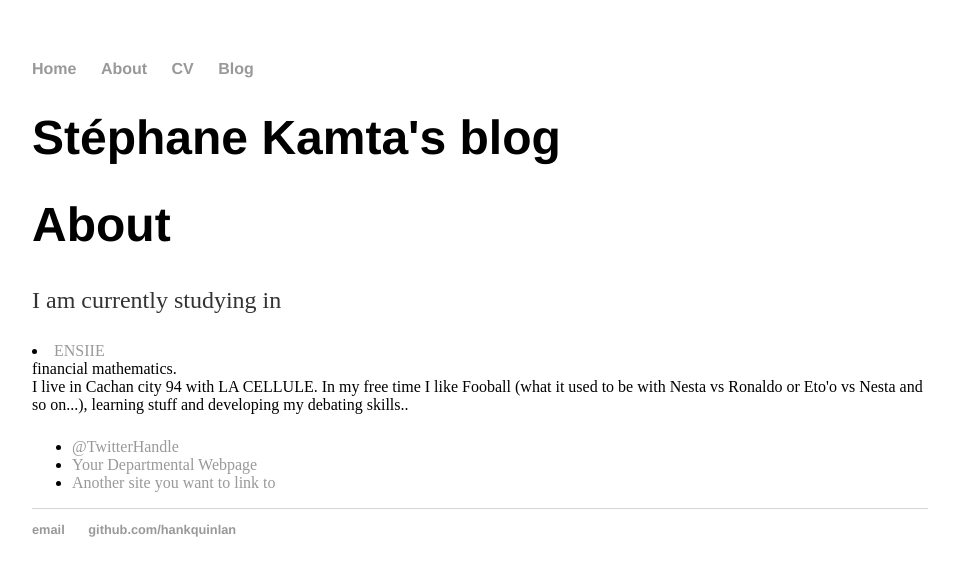
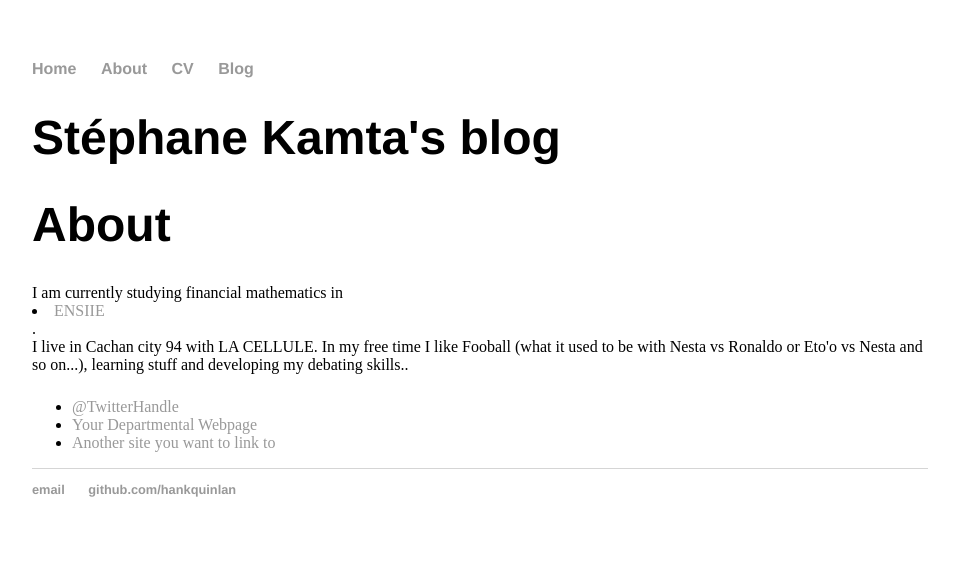
Before and after one commit to skad94/skad94.github.io, a Jekyll site: the page built from about/index.html, in a window 1280 px wide. Shown: the top 576 px of the page, without its empty margins (160-1119 px from the left). Built offline with Jekyll 4.4.1, drawn with Linux system fonts in a browser that asks for light colours.

Commit message:
Update 2

```diff
--- a/about/index.html
+++ b/about/index.html
@@ -10,7 +10,7 @@ title: Stéphane Kamta's blog
 
   		<div class="about">
 			<h1>About</h1>
-			<p>I am currently studying in <li><a href="www.ensiie.fr">ENSIIE</a></li> financial mathematics.
+			I am currently studying financial mathematics in <li><a href="www.ensiie.fr">ENSIIE</a></li>.
 			 <br> I live in Cachan city 94 with LA CELLULE. In my free time I like Fooball (what it used to be with Nesta vs Ronaldo or Eto'o vs Nesta and so on...), learning stuff and developing my debating skills..</p>
 
 			<ul class="contacts">
```
